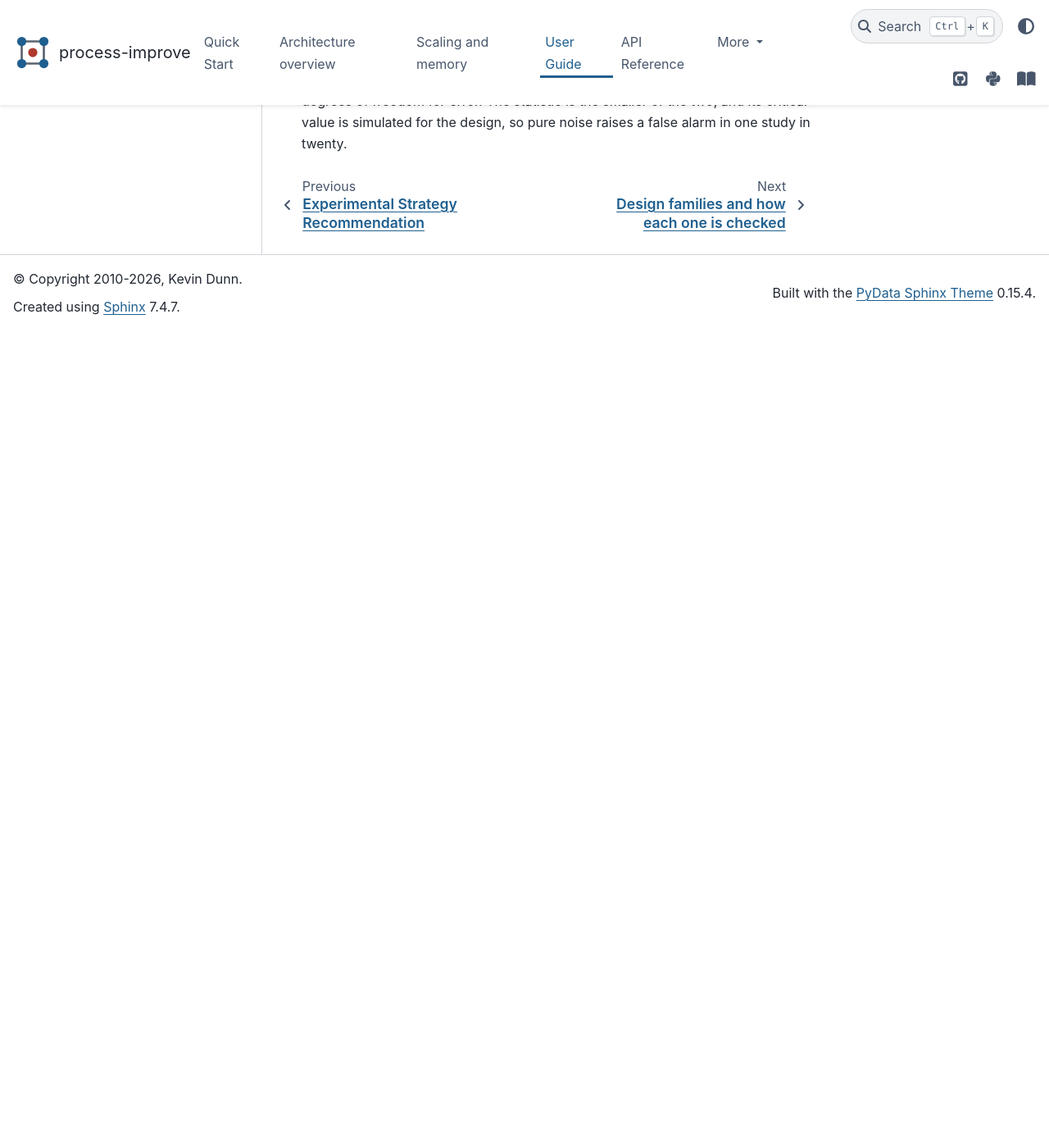
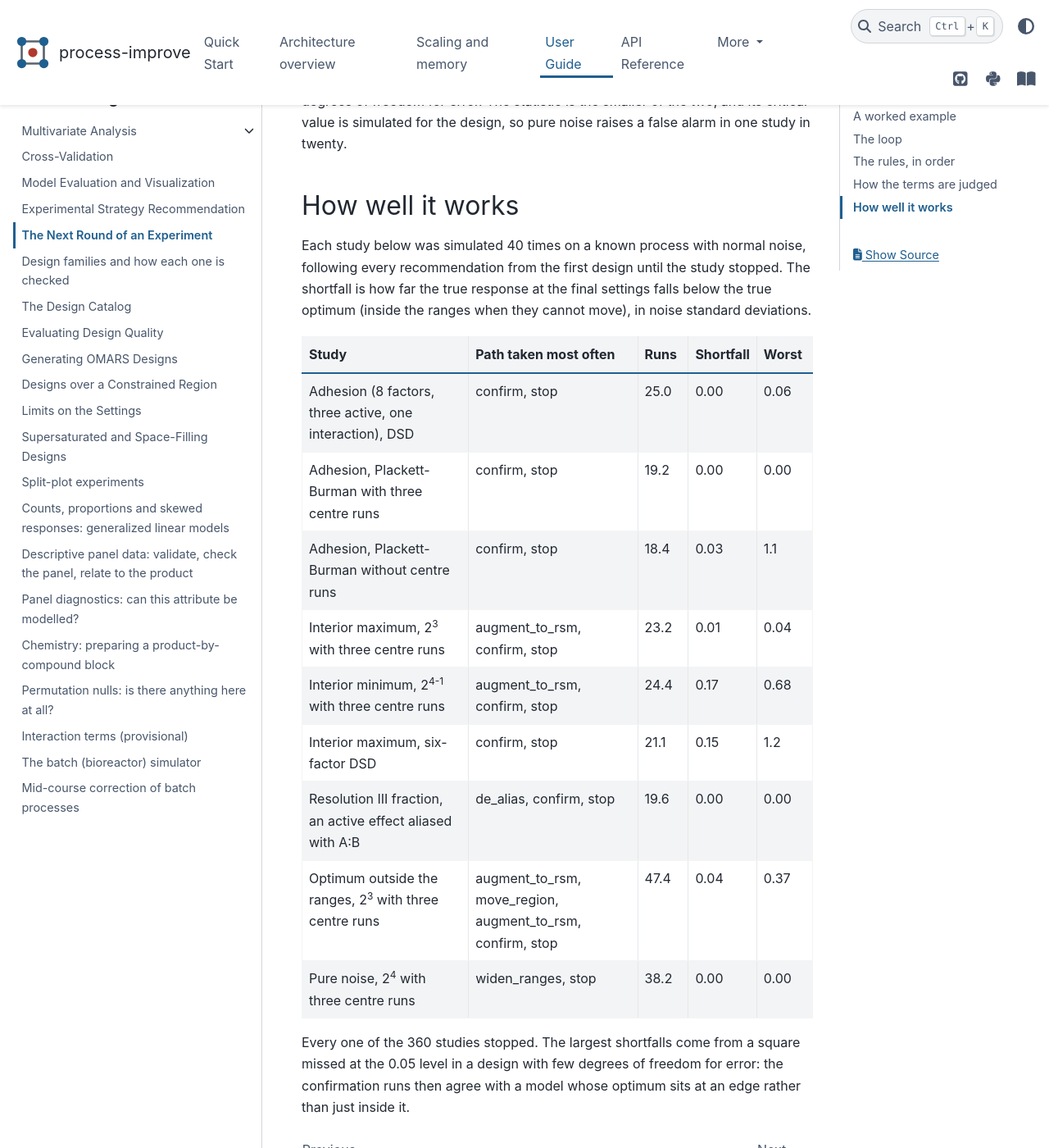
Before and after one commit to kgdunn/process-improve, a Sphinx documentation site: the page built from docs/user_guide/next_step.rst, in a window 1280 px wide and 1400 px high, scrolled down 3892 px. Shown: the whole window at 82% size. Built offline with Sphinx 7.4.7 and the PyData theme 0.15.4, drawn with Linux system fonts in a browser that asks for light colours; before the commit the page ends 4295 px from its top, so only the background shows below that.

Commit message:
Show how whole studies fare when each recommendation is followed
Co-Authored-By: Claude Opus 5.5 <noreply@anthropic.com>
Claude-Session: https://claude.ai/code/session_01L2tiSWaSL9Az8XA4ah4Xza

```diff
--- a/docs/user_guide/next_step.rst
+++ b/docs/user_guide/next_step.rst
@@ -138,3 +138,70 @@ number of terms (Bonferroni) sees one large effect; the F-test of the whole mode
 moderate ones, which Bonferroni misses with few degrees of freedom for error. The statistic is
 the smaller of the two, and its critical value is simulated for the design, so pure noise raises
 a false alarm in one study in twenty.
+
+How well it works
+-----------------
+
+Each study below was simulated 40 times on a known process with normal noise, following every
+recommendation from the first design until the study stopped. The shortfall is how far the true
+response at the final settings falls below the true optimum (inside the ranges when they cannot
+move), in noise standard deviations.
+
+.. list-table::
+   :header-rows: 1
+   :widths: 34 34 10 11 11
+
+   * - Study
+     - Path taken most often
+     - Runs
+     - Shortfall
+     - Worst
+   * - Adhesion (8 factors, three active, one interaction), DSD
+     - confirm, stop
+     - 25.0
+     - 0.00
+     - 0.06
+   * - Adhesion, Plackett-Burman with three centre runs
+     - confirm, stop
+     - 19.2
+     - 0.00
+     - 0.00
+   * - Adhesion, Plackett-Burman without centre runs
+     - confirm, stop
+     - 18.4
+     - 0.03
+     - 1.1
+   * - Interior maximum, 2\ :sup:`3` with three centre runs
+     - augment_to_rsm, confirm, stop
+     - 23.2
+     - 0.01
+     - 0.04
+   * - Interior minimum, 2\ :sup:`4-1` with three centre runs
+     - augment_to_rsm, confirm, stop
+     - 24.4
+     - 0.17
+     - 0.68
+   * - Interior maximum, six-factor DSD
+     - confirm, stop
+     - 21.1
+     - 0.15
+     - 1.2
+   * - Resolution III fraction, an active effect aliased with A:B
+     - de_alias, confirm, stop
+     - 19.6
+     - 0.00
+     - 0.00
+   * - Optimum outside the ranges, 2\ :sup:`3` with three centre runs
+     - augment_to_rsm, move_region, augment_to_rsm, confirm, stop
+     - 47.4
+     - 0.04
+     - 0.37
+   * - Pure noise, 2\ :sup:`4` with three centre runs
+     - widen_ranges, stop
+     - 38.2
+     - 0.00
+     - 0.00
+
+Every one of the 360 studies stopped. The largest shortfalls come from a square missed at the
+0.05 level in a design with few degrees of freedom for error: the confirmation runs then agree
+with a model whose optimum sits at an edge rather than just inside it.
```
